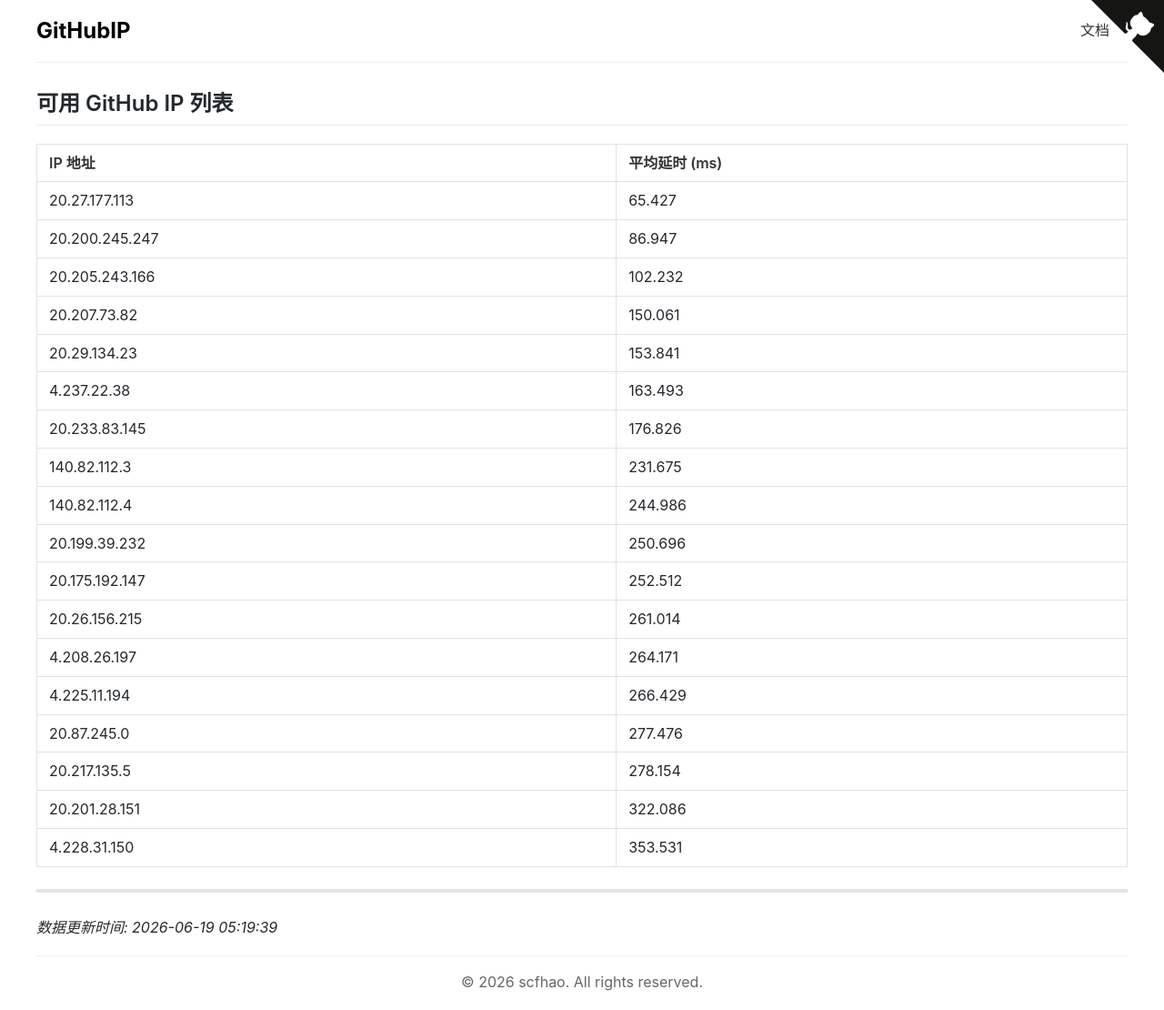
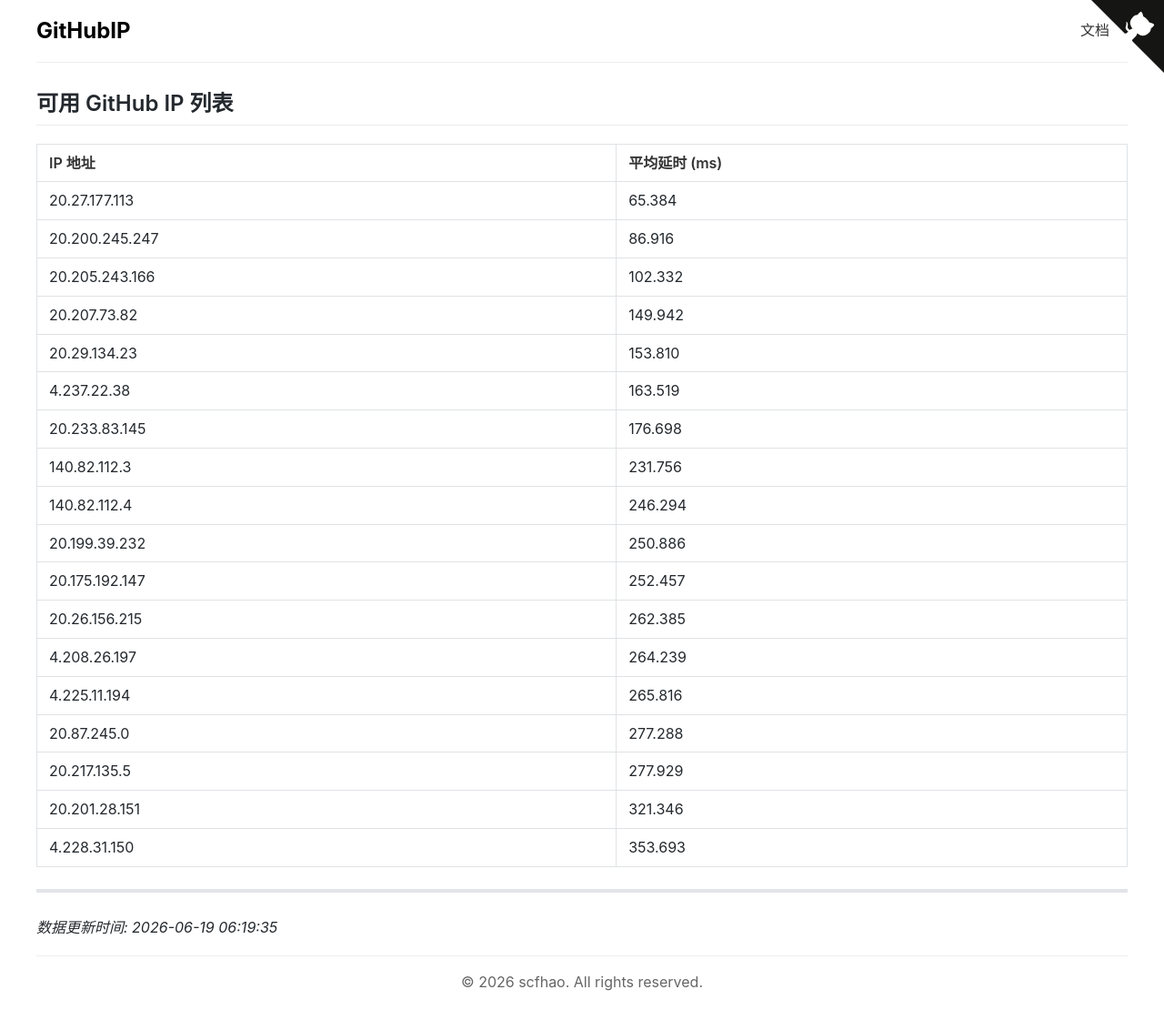
Before and after one commit to scfhao/GitHubIP, a Jekyll site: the page built from index.md, in a window 1280 px wide. Shown: the whole page at 91% size. Built offline with Jekyll 4.4.1, drawn with Linux system fonts in a browser that asks for light colours.

Commit message:
自动脚本执行 - 2026-06-19 06:19:35

```diff
--- a/index.md
+++ b/index.md
@@ -1,32 +1,32 @@
 ---
 layout: home
 title: GitHub IP 列表
-date: 2026-06-19 05:19:39
+date: 2026-06-19 06:19:35
 ---
 
 ## 可用 GitHub IP 列表
 
 | IP 地址 | 平均延时 (ms) |
 |---------|--------------|
-| 20.27.177.113 | 65.427 |
-| 20.200.245.247 | 86.947 |
-| 20.205.243.166 | 102.232 |
-| 20.207.73.82 | 150.061 |
-| 20.29.134.23 | 153.841 |
-| 4.237.22.38 | 163.493 |
-| 20.233.83.145 | 176.826 |
-| 140.82.112.3 | 231.675 |
-| 140.82.112.4 | 244.986 |
-| 20.199.39.232 | 250.696 |
-| 20.175.192.147 | 252.512 |
-| 20.26.156.215 | 261.014 |
-| 4.208.26.197 | 264.171 |
-| 4.225.11.194 | 266.429 |
-| 20.87.245.0 | 277.476 |
-| 20.217.135.5 | 278.154 |
-| 20.201.28.151 | 322.086 |
-| 4.228.31.150 | 353.531 |
+| 20.27.177.113 | 65.384 |
+| 20.200.245.247 | 86.916 |
+| 20.205.243.166 | 102.332 |
+| 20.207.73.82 | 149.942 |
+| 20.29.134.23 | 153.810 |
+| 4.237.22.38 | 163.519 |
+| 20.233.83.145 | 176.698 |
+| 140.82.112.3 | 231.756 |
+| 140.82.112.4 | 246.294 |
+| 20.199.39.232 | 250.886 |
+| 20.175.192.147 | 252.457 |
+| 20.26.156.215 | 262.385 |
+| 4.208.26.197 | 264.239 |
+| 4.225.11.194 | 265.816 |
+| 20.87.245.0 | 277.288 |
+| 20.217.135.5 | 277.929 |
+| 20.201.28.151 | 321.346 |
+| 4.228.31.150 | 353.693 |
 
 ---
 
-*数据更新时间: 2026-06-19 05:19:39*
+*数据更新时间: 2026-06-19 06:19:35*
```
